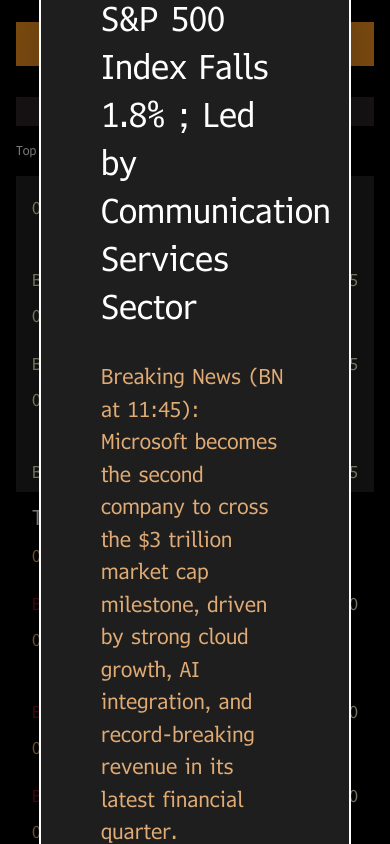
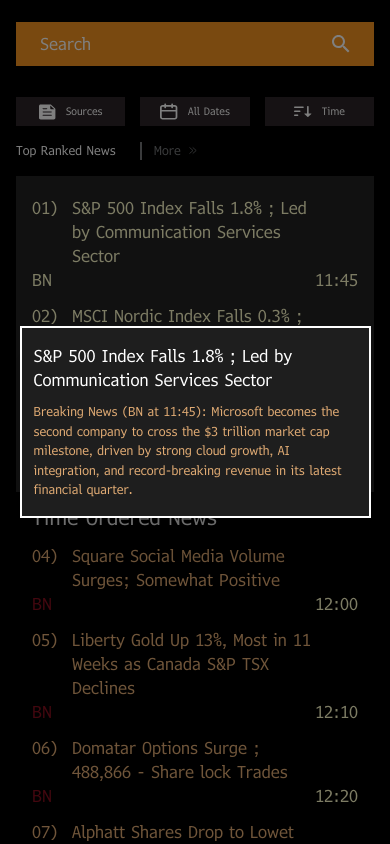
Before and after one commit to qasimfida/Vic-News, a React (Create React App) app: page / in a window 390 px wide. Both pictures are taken after a click on the element 195 px from the left and 244 px from the top of the page. Shown: the top 844 px of the page. Built offline with nearby package versions, Linux system fonts and the light colour scheme; the HTML template or start-up script is replaced by a standard one.

Commit message:
mobile responsive

```diff
--- a/src/components/Popup.tsx
+++ b/src/components/Popup.tsx
@@ -26,10 +26,14 @@
     <div className="fixed inset-0 bg-black bg-opacity-50 flex items-center justify-center z-50">
       <div
         ref={popupRef}
-        className="bg-[#1E1E1E] text-white border-[2px] border-white shadow-2xl py-[32px] px-[60px] w-4/5 max-w-4xl relative rounded-lg"
+        className="bg-[#1E1E1E] text-white border-[2px] border-white shadow-2xl py-[16px] px-[12px] lg:py-[32px] lg:px-[60px] w-4/5 max-sm:w-[90%] max-w-4xl relative "
       >
-        <h2 className="text-[32px] font-medium mb-[30px]">{title}</h2>
-        <p className="text-[20px] leading-relaxed text-[#E0AB74]">{content}</p>
+        <h2 className="md:text-[32px] text-[16px] font-medium mb-[10px] lg:mb-[30px]">
+          {title}
+        </h2>
+        <p className="md:text-[20px] text-[12px] leading-relaxed text-[#E0AB74]">
+          {content}
+        </p>
       </div>
     </div>
   );
```
